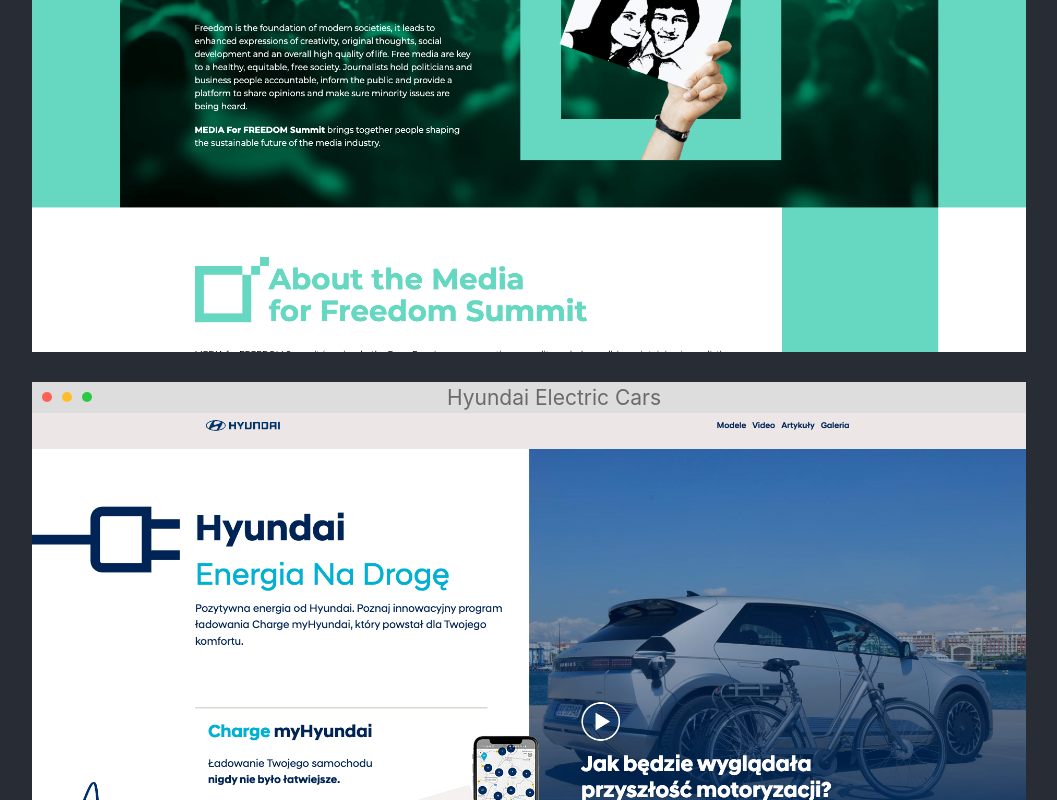
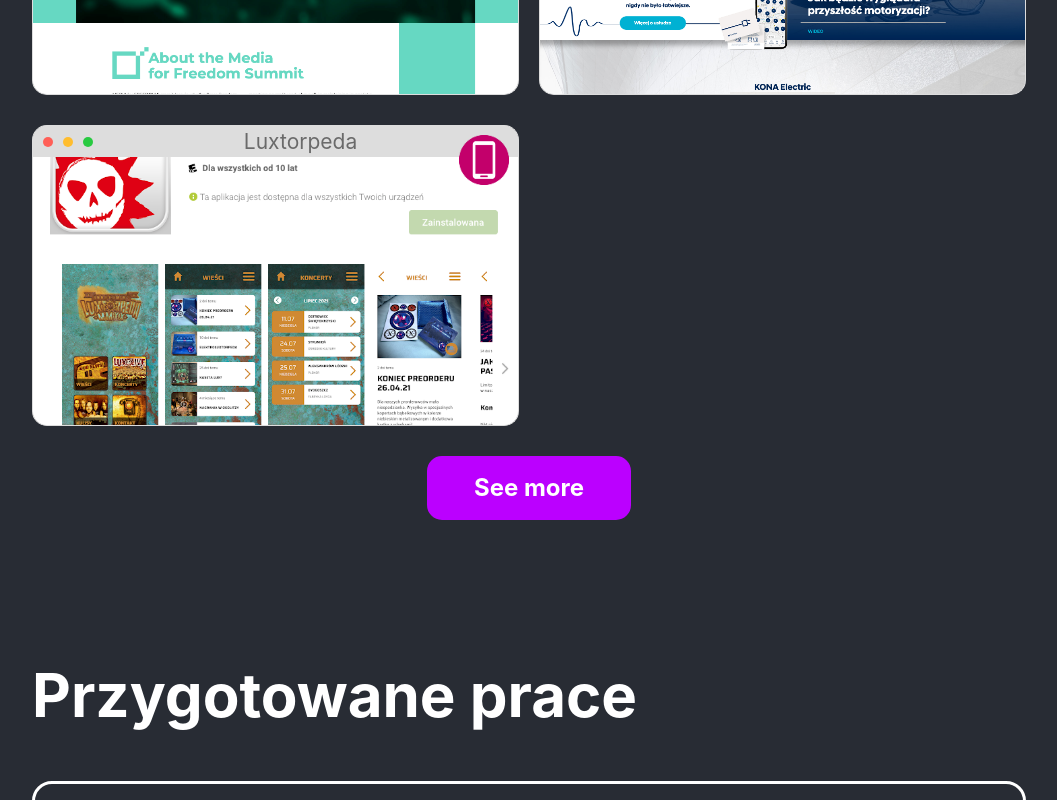
Before and after one commit to mbish0p/Portfolio, a React (Create React App) app: page / in a window 1280 px wide. Shown: the part 1940-2740 px from the top of the page, without its empty margins (111-1168 px from the left). Built offline with nearby package versions, Linux system fonts and the light colour scheme.

Commit message:
Add fetching to projects

```diff
--- a/src/components/homepage/Projects.tsx
+++ b/src/components/homepage/Projects.tsx
@@ -1,4 +1,8 @@
 import React from "react";
+import { useState, useEffect, useRef } from "react";
+
+//libs
+import { animated, useSpring, config } from "react-spring";
 
 //assets
 import projectImage1 from "../../images/main/projects/project_mff.png";
@@ -11,13 +15,14 @@ import projectImage7 from "../../images/main/projects/project_romeloft.png";
 import projectImage8 from "../../images/main/projects/project_asystent.png";
 import projectImage9 from "../../images/main/projects/project_wyprobuj.png";
 
-const projects = [
+let projects = [
   {
     id: 1,
     name: "Media For Freedom",
     href: "https://mediaforfreedom.org/",
     image: projectImage1,
     technologies: ["preact", "react-spring", "tailwind", "scss", "vanillaJS"],
+    isMobile: false,
   },
   {
     id: 2,
@@ -25,13 +30,26 @@ const projects = [
     href: "https://energianadroge.pl/",
     image: projectImage2,
     technologies: ["preact", "react-spring", "tailwind", "scss", "vanillaJS"],
+    isMobile: false,
   },
+  {
+    id: 5,
+    name: "Luxtorpeda",
+    href: "https://play.google.com/store/apps/details?id=pl.quantoo.luxtorpeda.app&hl=pl&gl=US",
+    image: projectImage5,
+    technologies: ["react", "redux", "ionic", "scss", "vanillaJS"],
+    isMobile: true,
+  },
+];
+
+const projects1 = [
   {
     id: 3,
     name: "Elektrolux Projekt Kuchnia",
     href: "https://projektkuchnia.onet.pl/",
     image: projectImage3,
     technologies: ["preact", "react-spring", "tailwind", "scss", "vanillaJS"],
+    isMobile: false,
   },
   {
     id: 4,
@@ -39,13 +57,7 @@ const projects = [
     href: "https://nicniepobijeoryginalu.onet.pl/",
     image: projectImage4,
     technologies: ["preact", "react-spring", "tailwind", "scss", "vanillaJS"],
-  },
-  {
-    id: 5,
-    name: "Luxtorpeda",
-    href: "https://play.google.com/store/apps/details?id=pl.quantoo.luxtorpeda.app&hl=pl&gl=US",
-    image: projectImage5,
-    technologies: ["react", "redux", "ionic", "scss", "vanillaJS"],
+    isMobile: false,
   },
   {
     id: 6,
@@ -53,13 +65,18 @@ const projects = [
     href: "https://brandenburgia.onet.pl/",
     image: projectImage6,
     technologies: ["preact", "tailwind", "scss", "vanillaJS"],
+    isMobile: false,
   },
+];
+
+const projects2 = [
   {
     id: 7,
     name: "Romeloft",
     href: "https://beta.romeloft.com/",
     image: projectImage7,
     technologies: ["Wordpress", "HTML5", "JQuery", "scss", "vanillaJS"],
+    isMobile: false,
   },
   {
     id: 8,
@@ -67,6 +84,7 @@ const projects = [
     href: "https://systemiqos.pl/pl/asystent-iqos/",
     image: projectImage8,
     technologies: ["HTML5", "JQuery", "scss", "vanillaJS"],
+    isMobile: false,
   },
   {
     id: 9,
@@ -74,19 +92,49 @@ const projects = [
     href: "https://systemiqos.pl/pl/wyprobuj/",
     image: projectImage9,
     technologies: ["HTML5", "JQuery", "scss", "vanillaJS"],
+    isMobile: false,
   },
 ];
 
+const projectsMaps = [projects1, projects2];
+
 const Projects = () => {
+  const [fetchedProjects, setFetchedProjects] = useState(1);
+  const [height, setHeight] = useState(0);
+  const ref = useRef<HTMLDivElement>(null);
+
+  useEffect(() => {
+    if (ref.current) {
+      setHeight(ref.current.clientHeight);
+      window.dispatchEvent(new Event("resize"));
+    }
+  });
+
+  const { y } = useSpring({
+    y: projectsMaps.length >= fetchedProjects ? height + 310 : height + 210,
+    config: config.slow,
+  });
+
+  const fetchMoreProjects = () => {
+    const fetchingProjects = projectsMaps[fetchedProjects - 1];
+    projects = [...projects, ...fetchingProjects];
+    setFetchedProjects(fetchedProjects + 1);
+  };
+
   return (
-    <div className="projects--container container">
+    <animated.div
+      className="projects--container container"
+      style={{
+        height: y.to((y) => `${y}px`),
+      }}
+    >
       <div className="head">
         <h2 className="header--h2 -white mb-4">Recent project</h2>
         <p className="paragraph--component -big -violet subtitle">
           websites which I&nbsp;was involved in creation
         </p>
       </div>
-      <div className="content">
+      <div ref={ref} className="content">
         {projects.map((item) => {
           return (
             <a
@@ -96,6 +144,9 @@ const Projects = () => {
               key={item.id}
               className="project--container"
             >
+              {item.isMobile && (
+                <div className="mobile--image" title="Mobile App" />
+              )}
               <div className="navbar">
                 <div className="mac--items">
                   <div className="red" />
@@ -113,7 +164,14 @@ const Projects = () => {
           );
         })}
       </div>
-    </div>
+      <div>
+        {projectsMaps.length >= fetchedProjects && (
+          <button className="btn--component" onClick={fetchMoreProjects}>
+            See more
+          </button>
+        )}
+      </div>
+    </animated.div>
   );
 };
 
--- a/src/components/picker/PickerComponent.tsx
+++ b/src/components/picker/PickerComponent.tsx
@@ -1,4 +1,3 @@
-import { transform } from "lodash";
 import React from "react";
 import { useState, useEffect, useRef } from "react";
 
--- a/src/styles/components/homepage/Projects.scss
+++ b/src/styles/components/homepage/Projects.scss
@@ -1,4 +1,6 @@
 .projects--container {
+  overflow-y: hidden;
+
   > .head {
     > .subtitle {
       max-width: 50%;
@@ -9,12 +11,16 @@
 .project--container {
   margin-bottom: 3rem;
   display: block;
+  position: relative;
 
   > .navbar {
     display: flex;
     justify-content: space-between;
     align-items: center;
     background: #ddd;
+    border: solid 1px #ddd;
+    border-bottom: none;
+    border-radius: 15px 15px 0 0;
 
     > .name {
       color: #6a6a6a;
@@ -30,6 +36,9 @@
     height: 0;
     padding-top: 55%;
     margin: auto;
+    border: solid 1px #ddd;
+    border-top: none;
+    border-radius: 0 0 15px 15px;
   }
 }
 
@@ -62,3 +71,34 @@
     border-radius: 50%;
   }
 }
+
+.mobile--image {
+  position: absolute;
+  top: 1rem;
+  right: 1rem;
+  background-image: url("../../../images/icons/mobile-icon.png");
+  background-position: center;
+  background-size: contain;
+  background-repeat: no-repeat;
+  width: 5rem;
+  height: 5rem;
+}
+
+@screen lg {
+  .project--container {
+    width: 49%;
+  }
+
+  .projects--container {
+    > .content {
+      display: flex;
+      justify-content: space-between;
+      align-items: center;
+      flex-wrap: wrap;
+    }
+
+    > .head {
+      margin-bottom: 4rem;
+    }
+  }
+}
```
Also changed, not shown: src/images/icons/mobile-icon.png (added).
